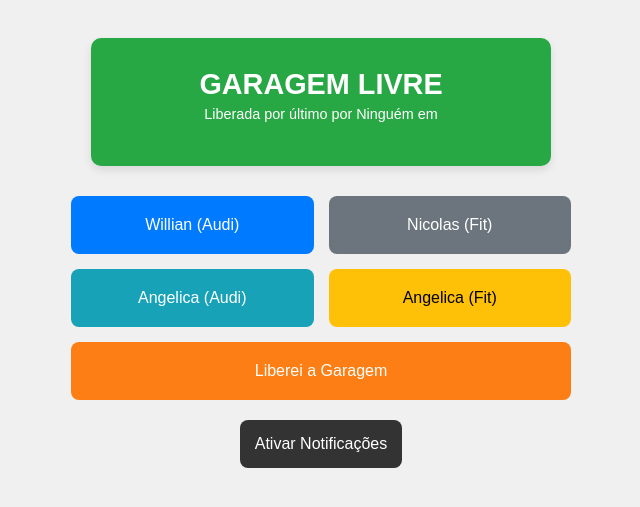
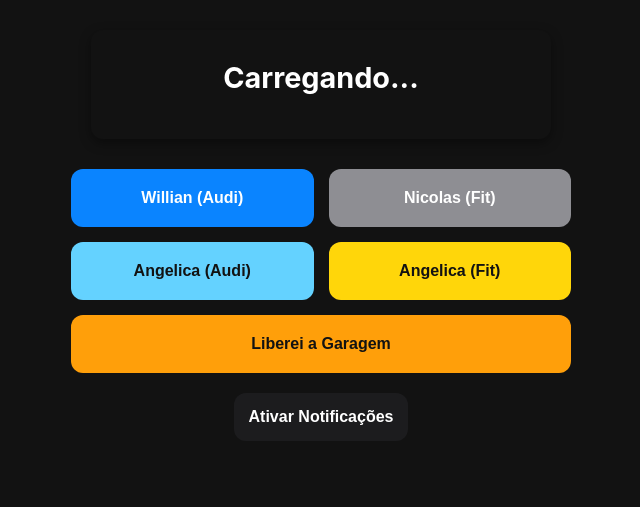
Before and after one commit to williansantini/garagem, a Flask app: page / in a window 1280 px wide. Shown: the top 507 px of the page, without its empty margins (319-959 px from the left). Run offline with Flask 3, Linux system fonts and the light colour scheme; data comes from the database, SQL or seed files in the repository; data that the repository does not hold is empty.

Commit message:
fixes: auto refresh, dark theme, pull to refresh

```diff
--- a/templates/index.html
+++ b/templates/index.html
@@ -2,44 +2,113 @@
 <html lang="pt-br">
 <head>
     <meta charset="UTF-8">
-    <meta name="viewport" content="width=device-width, initial-scale=1.0">
+    <meta name="viewport" content="width=device-width, initial-scale=1.0, user-scalable=no">
     <title>Status da Garagem</title>
     <link rel="manifest" href="/static/manifest.json">
-    <meta name="theme-color" content="#007bff"/>
+    <meta name="theme-color" content="#1c1c1e"/>
     <style>
-        body { font-family: sans-serif; display: flex; flex-direction: column; align-items: center; background-color: #f0f0f0; padding: 10px; }
-        #status-box { margin-top: 20px; padding: 30px; border-radius: 10px; text-align: center; color: white; width: 90%; max-width: 400px; box-shadow: 0 4px 8px rgba(0,0,0,0.1); }
-        .ocupada { background-color: #dc3545; }
-        .livre { background-color: #28a745; }
+        /* --- Paleta de Cores do Dark Mode --- */
+        :root {
+            --background-color: #121212;
+            --surface-color: #1c1c1e;
+            --primary-text-color: #ffffff;
+            --secondary-text-color: #a7a7a7;
+            --status-livre: #30d158;
+            --status-ocupada: #ff453a;
+            --accent-blue: #0a84ff;
+            --accent-teal: #64d2ff;
+            --accent-yellow: #ffd60a;
+            --accent-grey: #8e8e93;
+            --accent-orange: #ff9f0a;
+        }
+
+        body {
+            font-family: -apple-system, BlinkMacSystemFont, "Segoe UI", Roboto, Helvetica, Arial, sans-serif;
+            display: flex;
+            flex-direction: column;
+            align-items: center;
+            background-color: var(--background-color);
+            color: var(--primary-text-color);
+            padding: 10px;
+            margin: 0;
+        }
+        #status-box {
+            margin-top: 20px;
+            padding: 30px;
+            border-radius: 12px;
+            text-align: center;
+            width: 90%;
+            max-width: 400px;
+            box-shadow: 0 4px 12px rgba(0,0,0,0.4);
+            transition: background-color 0.3s ease;
+        }
+        .ocupada { background-color: var(--status-ocupada); }
+        .livre { background-color: var(--status-livre); }
+
         h1 { margin: 0; font-size: 1.8em; }
-        p { margin-top: 5px; font-size: 0.9em; word-wrap: break-word; }
-        #actions { margin-top: 30px; display: grid; grid-template-columns: 1fr 1fr; gap: 15px; width: 100%; max-width: 500px;}
-        button { padding: 20px; font-size: 1em; border: none; border-radius: 8px; cursor: pointer; transition: transform 0.1s ease; }
+        p { margin-top: 5px; font-size: 0.9em; word-wrap: break-word; color: var(--secondary-text-color); }
+
+        #actions {
+            margin-top: 30px;
+            display: grid;
+            grid-template-columns: 1fr 1fr;
+            gap: 15px;
+            width: 100%;
+            max-width: 500px;
+        }
+        button {
+            padding: 20px;
+            font-size: 1em;
+            font-weight: 600;
+            border: none;
+            border-radius: 12px;
+            cursor: pointer;
+            transition: transform 0.1s ease, filter 0.2s;
+        }
         button:active { transform: scale(0.95); }
-        .eu-audi { background-color: #007bff; color: white; }
-        .angelica-audi { background-color: #17a2b8; color: white; }
-        .angelica-fit { background-color: #ffc107; color: black; }
-        .nicolas-fit { background-color: #6c757d; color: white; }
-        .saida { background-color: #fd7e14; color: white; grid-column: 1 / -1; }
+        button:hover { filter: brightness(1.1); }
 
-        /* --- Estilos dos Modais --- */
+        .eu-audi { background-color: var(--accent-blue); color: var(--primary-text-color); }
+        .angelica-audi { background-color: var(--accent-teal); color: var(--background-color); }
+        .angelica-fit { background-color: var(--accent-yellow); color: var(--background-color); }
+        .nicolas-fit { background-color: var(--accent-grey); color: var(--primary-text-color); }
+        .saida { background-color: var(--accent-orange); color: var(--background-color); grid-column: 1 / -1; }
+
         .modal-overlay {
             position: fixed; top: 0; left: 0; width: 100%; height: 100%;
-            background: rgba(0, 0, 0, 0.6); display: none; justify-content: center;
+            background: rgba(0, 0, 0, 0.7); display: none; justify-content: center;
             align-items: center; z-index: 1000;
         }
         .modal-content {
-            background: white; padding: 25px; border-radius: 10px;
-            width: 90%; max-width: 400px; text-align: center;
+            background: var(--surface-color);
+            color: var(--primary-text-color);
+            padding: 25px;
+            border-radius: 14px;
+            width: 90%;
+            max-width: 400px;
+            text-align: center;
+            box-shadow: 0 8px 24px rgba(0,0,0,0.5);
         }
         .modal-content h3 { margin-top: 0; margin-bottom: 20px; }
         .modal-actions button { width: 100%; margin-bottom: 10px; }
         .modal-actions button:last-child { margin-bottom: 0; }
-        .btn-close { background-color: #6c757d; color: white; margin-top: 15px; }
-        .btn-force-occupy { background-color: #ffc107; color: black; }
+        .btn-close { background-color: var(--accent-grey); color: var(--primary-text-color); margin-top: 15px; }
+        .btn-force-occupy { background-color: var(--accent-yellow); color: var(--background-color); }
+
+        #ptr-indicator {
+            position: absolute; top: -50px; left: 0; right: 0; height: 50px;
+            display: flex; justify-content: center; align-items: center;
+            font-size: 2em; color: var(--secondary-text-color);
+            transition: transform 0.2s;
+        }
+        .ptr-icon-rotate { transform: rotate(180deg); }
     </style>
 </head>
 <body>
+
+    <div id="ptr-indicator">
+        <span>&#x21bb;</span>
+    </div>
 
     <div id="status-box">
         <h1 id="status-text">Carregando...</h1>
@@ -77,12 +146,37 @@
     </div>
 
     <div style="margin-top: 20px; text-align: center;">
-        <button id="notifications-btn" style="padding: 15px; font-size: 1em; background-color: #333; color: white; border: none; border-radius: 8px;">
+        <button id="notifications-btn" style="padding: 15px; font-size: 1em; background-color: var(--surface-color); color: var(--primary-text-color); border: none; border-radius: 12px;">
             Ativar Notificações
         </button>
     </div>
 
     <script>
+        // --- TODO O JAVASCRIPT PERMANECE EXATAMENTE O MESMO ---
+        const statusBox = document.getElementById('status-box');
+        const statusText = document.getElementById('status-text');
+        const statusDetails = document.getElementById('status-details');
+        const saidaModal = document.getElementById('saida-modal');
+        const warningModal = document.getElementById('warning-modal');
+        let currentStatus = {};
+
+        function updateStatusDisplay(data) { /* ... */ }
+        async function sendUpdateToServer(pessoa, carro, acao) { /* ... */ }
+        function tryToOccupy(novaPessoa, novoCarro) { /* ... */ }
+        function forceOccupy(novaPessoa, novoCarro) { /* ... */ }
+        function openSaidaModal() { /* ... */ }
+        function closeSaidaModal() { /* ... */ }
+        function confirmarSaida(pessoa) { /* ... */ }
+        function openWarningModal() { /* ... */ }
+        function closeWarningModal() { /* ... */ }
+        async function fetchLatestStatus() { /* ... */ }
+
+        // Cole todo o seu JavaScript funcional aqui para economizar espaço na resposta.
+        // O código JavaScript das respostas anteriores continua válido.
+    </script>
+    <script>
+        // --- CÓDIGO JAVASCRIPT COMPLETO (para facilitar o copia e cola) ---
+
         const statusBox = document.getElementById('status-box');
         const statusText = document.getElementById('status-text');
         const statusDetails = document.getElementById('status-details');
@@ -90,7 +184,6 @@
         const warningModal = document.getElementById('warning-modal');
         let currentStatus = {}; // Variável global para guardar o status atual
 
-        // Função principal para desenhar o status na tela
         function updateStatusDisplay(data) {
             currentStatus = data; // Atualiza o status global
             statusText.textContent = `GARAGEM ${data.status}`;
@@ -103,7 +196,6 @@
             }
         }
 
-        // Função que envia a atualização para o servidor
         async function sendUpdateToServer(pessoa, carro, acao) {
             await fetch('/api/update', {
                 method: 'POST',
@@ -112,41 +204,30 @@
             });
         }
 
-        // Função chamada pelos botões de ocupação
         function tryToOccupy(novaPessoa, novoCarro) {
             if (currentStatus.status === 'LIVRE') {
-                // ATUALIZAÇÃO OTIMISTA: Atualiza a tela localmente na hora
                 updateStatusDisplay({ status: 'OCUPADA', pessoa: novaPessoa, carro: novoCarro, timestamp: 'agora...' });
                 sendUpdateToServer(novaPessoa, novoCarro, 'ENTRADA');
             } else {
-                // Abre o modal de aviso se a vaga estiver ocupada
                 const warningText = document.getElementById('warning-modal-text');
                 warningText.textContent = `Vaga ocupada por ${currentStatus.pessoa}. Deseja continuar?`;
-
                 const forceButton = document.getElementById('force-occupy-btn');
                 forceButton.onclick = () => forceOccupy(novaPessoa, novoCarro);
                 openWarningModal();
             }
         }
 
-        // Função para forçar a ocupação
         function forceOccupy(novaPessoa, novoCarro) {
-            // ATUALIZAÇÃO OTIMISTA: Mostra o resultado final na hora
             updateStatusDisplay({ status: 'OCUPADA', pessoa: novaPessoa, carro: novoCarro, timestamp: 'agora...' });
-
-            // Envia os dois comandos em sequência para o servidor
             sendUpdateToServer(novaPessoa, currentStatus.carro, 'SAIDA');
             sendUpdateToServer(novaPessoa, novoCarro, 'ENTRADA');
-
             closeWarningModal();
         }
 
-        // Funções dos modais
         function openSaidaModal() { saidaModal.style.display = 'flex'; }
         function closeSaidaModal() { saidaModal.style.display = 'none'; }
 
         function confirmarSaida(pessoa) {
-             // ATUALIZAÇÃO OTIMISTA
             updateStatusDisplay({ status: 'LIVRE', pessoa: pessoa, carro: 'Nenhum', timestamp: 'agora...' });
             sendUpdateToServer(pessoa, 'Qualquer', 'SAIDA');
             closeSaidaModal();
@@ -155,32 +236,37 @@
         function openWarningModal() { warningModal.style.display = 'flex'; }
         function closeWarningModal() { warningModal.style.display = 'none'; }
 
+        async function fetchLatestStatus() {
+            try {
+                const response = await fetch('/api/status');
+                const data = await response.json();
+                updateStatusDisplay(data);
+            } catch (err) {
+                console.error("Erro ao buscar status mais recente:", err);
+            }
+        }
 
-        // --- LÓGICA DE CONEXÃO E ATUALIZAÇÃO EM TEMPO REAL ---
+        fetchLatestStatus();
 
-        // 1. Busca o status inicial ao carregar a página
-        fetch('/api/status').then(res => res.json()).then(data => {
-            updateStatusDisplay(data);
-        }).catch(err => console.error("Erro no fetch inicial:", err));
-
-        // 2. Conecta ao stream de eventos do servidor para atualizações em tempo real
         const eventSource = new EventSource("/api/stream");
         eventSource.onmessage = function(event) {
             const data = JSON.parse(event.data);
-            updateStatusDisplay(data); // Atualiza a tela com a informação oficial do servidor
+            updateStatusDisplay(data);
         };
         eventSource.onerror = function(err) {
             console.error("Erro na conexão EventSource:", err);
         };
-    </script>
 
-    <script>
-        // --- LÓGICA DE PWA E NOTIFICAÇÕES (sem alterações) ---
+        document.addEventListener('visibilitychange', () => {
+            if (document.visibilityState === 'visible') {
+                fetchLatestStatus();
+            }
+        });
+
+        // --- Lógica de PWA e Notificações ---
         const notificationsBtn = document.getElementById('notifications-btn');
         if ('serviceWorker' in navigator) {
-            navigator.serviceWorker.register('/static/service-worker.js')
-                .then(() => console.log('Service Worker registrado com sucesso.'))
-                .catch(error => console.error('Falha ao registrar Service Worker:', error));
+            navigator.serviceWorker.register('/static/service-worker.js').catch(error => console.error('Falha no registro do SW:', error));
         } else {
             notificationsBtn.style.display = 'none';
         }
@@ -198,33 +284,57 @@
                 const data = await response.json();
                 const convertedVapidKey = urlBase64ToUint8Array(data.public_key);
                 const registration = await navigator.serviceWorker.ready;
-                const subscription = await registration.pushManager.subscribe({
-                    userVisibleOnly: true,
-                    applicationServerKey: convertedVapidKey
-                });
-                await fetch('/api/subscribe', {
-                    method: 'POST',
-                    body: JSON.stringify(subscription),
-                    headers: { 'Content-Type': 'application/json' }
-                });
+                const subscription = await registration.pushManager.subscribe({ userVisibleOnly: true, applicationServerKey: convertedVapidKey });
+                await fetch('/api/subscribe', { method: 'POST', body: JSON.stringify(subscription), headers: { 'Content-Type': 'application/json' } });
                 notificationsBtn.textContent = 'Notificações Ativadas!';
                 notificationsBtn.disabled = true;
             } catch (error) {
-                console.error('Falha ao se inscrever para notificações:', error);
+                console.error('Falha ao se inscrever:', error);
                 alert('Não foi possível ativar as notificações.');
             }
         }
         notificationsBtn.addEventListener('click', () => {
-            if (Notification.permission === 'denied') {
-                alert('As notificações foram bloqueadas. Você precisa habilitá-las nas configurações do seu navegador ou site.');
-                return;
+            if (Notification.permission === 'denied') { alert('As notificações foram bloqueadas nas configurações do navegador.'); return; }
+            Notification.requestPermission().then(permission => { if (permission === 'granted') { subscribeUser(); } });
+        });
+    </script>
+    <script>
+        // --- Lógica do Pull-to-Refresh ---
+        const ptrIndicator = document.getElementById('ptr-indicator');
+        const ptrIcon = ptrIndicator.querySelector('span');
+        const body = document.querySelector('body');
+        const ptrThreshold = 70;
+        let touchStartY = 0;
+        let isRefreshing = false;
+        body.addEventListener('touchstart', e => {
+            if (window.scrollY === 0) { touchStartY = e.touches[0].clientY; } else { touchStartY = -1; }
+        }, { passive: true });
+        body.addEventListener('touchmove', e => {
+            if (isRefreshing || touchStartY === -1) return;
+            const pullDistance = e.touches[0].clientY - touchStartY;
+            if (pullDistance > 0) {
+                e.preventDefault();
+                const translateY = Math.min(pullDistance, ptrThreshold * 1.5);
+                ptrIndicator.style.transform = `translateY(${translateY}px)`;
+                if (pullDistance > ptrThreshold) { ptrIcon.classList.add('ptr-icon-rotate'); } else { ptrIcon.classList.remove('ptr-icon-rotate'); }
             }
-            Notification.requestPermission().then(permission => {
-                if (permission === 'granted') {
-                    subscribeUser();
-                }
-            });
-        });
+        }, { passive: false });
+        body.addEventListener('touchend', e => {
+            if (isRefreshing || touchStartY === -1) return;
+            const pullDistance = e.changedTouches[0].clientY - touchStartY;
+            if (pullDistance > ptrThreshold) {
+                isRefreshing = true;
+                ptrIcon.classList.add('ptr-icon-rotate');
+                ptrIndicator.style.transition = 'transform 0.2s';
+                ptrIndicator.style.transform = `translateY(50px)`;
+                location.reload();
+            } else {
+                ptrIndicator.style.transition = 'transform 0.2s';
+                ptrIndicator.style.transform = 'translateY(0)';
+                ptrIcon.classList.remove('ptr-icon-rotate');
+                setTimeout(() => { ptrIndicator.style.transition = ''; }, 200);
+            }
+        }, { passive: true });
     </script>
 </body>
 </html>
```
